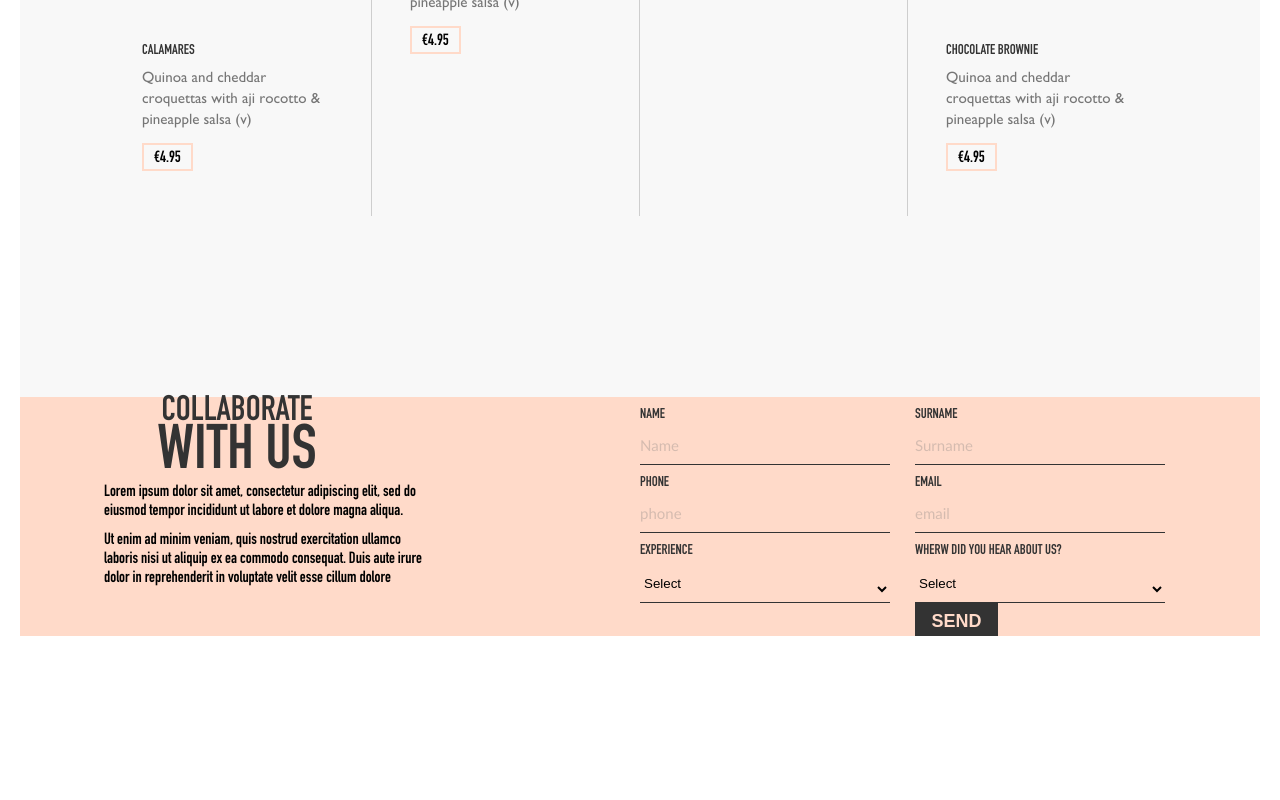
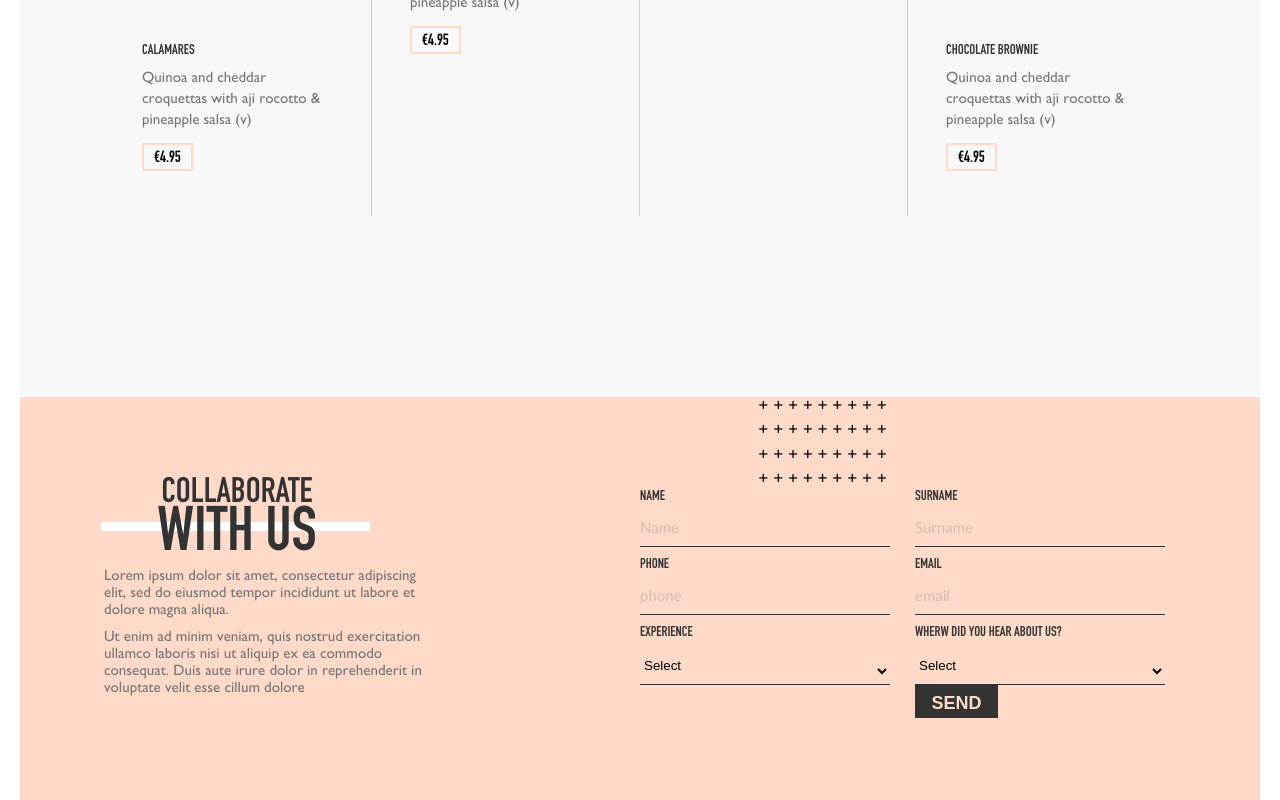
Before and after one commit to orivelton/studio-graphene-home-page, a React (Create React App) app: page / in a window 1280 px wide. Shown: the part 1440-2240 px from the top of the page. Before the commit the page ends 2076 px from the top, so only its background shows below. Built offline with nearby package versions, Linux system fonts and the light colour scheme.

Commit message:
chore: added square

```diff
--- a/src/components/FormContact/FormContact.scss
+++ b/src/components/FormContact/FormContact.scss
@@ -4,6 +4,7 @@
   display: flex;;
   text-transform: uppercase;
   flex-direction: row;
+  position: relative;
   &__box {
     width: 250px;
     display: flex;
--- a/src/components/FormContact/index.js
+++ b/src/components/FormContact/index.js
@@ -1,8 +1,11 @@
 import React from 'react';
 import './FormContact.scss';
+import StyleSquare from '../StyleSquare';
 
 const FormContact = () => (
   <form className="form">
+    <StyleSquare icon="+"/>
+
     <div className="form__box">
       <label className="form__label" htmlFor="name">Name</label>
       <input className="form__input" id="name" type="text" placeholder="Name"/>
--- /dev/null
+++ b/src/components/StyleSquare/StyleSquare.scss
@@ -0,0 +1,13 @@
+.square {
+  position: absolute;
+  width: 134px;
+  height: 98px;
+  overflow: hidden;
+  top: -84px;
+  left: 116px;
+  &__item {
+    width: fit-content;
+    float: left;
+    margin: 2.6px;
+  }
+};
--- /dev/null
+++ b/src/components/StyleSquare/index.js
@@ -0,0 +1,10 @@
+import React from 'react';
+import './StyleSquare.scss';
+
+const StyleSquare = ({icon}) => (
+  <div className="square">
+    {[...Array(36)].map((item, index) => <span className="square__item" key={index}>{icon}</span>)}
+  </div>
+);
+
+export default StyleSquare;
--- a/src/components/Title/Title.scss
+++ b/src/components/Title/Title.scss
@@ -37,6 +37,12 @@
       opacity: 1;
       left: -18px;
     }
+    &--line-white {
+      &::before {
+        background: $white;
+        height: 9px;
+      }
+    }
   }
 
   &__text-bottom {
--- a/src/components/Title/index.js
+++ b/src/components/Title/index.js
@@ -1,11 +1,11 @@
 import React from 'react';
 import './Title.scss';
 
-const Title = ({textTop, text, textBottom}) => (
+const Title = ({textTop, text, textBottom, lineWhite}) => (
   <div className="title uppercase">
-    <h3 className="title__top">
+    <h3 className="title__top" >
       {textTop && textTop}
-      {text && <span className="title__text">{text}</span>}
+      {text && <span className={lineWhite ? 'title__text title__text--line-white ': 'title__text'}>{text}</span>}
     </h3>
     {textBottom && <h4 className="title__text-bottom">{textBottom}</h4>}
   </div>
--- a/src/sections/Contact/Contact.scss
+++ b/src/sections/Contact/Contact.scss
@@ -5,6 +5,7 @@
   display: flex;
   justify-content: center;
   flex-direction: row;
+  padding: 82px 0;
   &__box {
     width: 536px;
   }
@@ -12,5 +13,8 @@
   &__description {
     max-width: 322px;
     margin-bottom: 10px;
+    font-family: 'Gill Sans';
+    color: $grey;
+    font-size: 15px;
   }
 }
--- a/src/sections/Contact/index.js
+++ b/src/sections/Contact/index.js
@@ -6,7 +6,7 @@ import FormContact from '../../components/FormContact';
 const Contact = () => (
   <section className="contact">
     <div className="contact__box">
-      <Title textTop="COLLABORATE" text="WITH US" />
+      <Title textTop="COLLABORATE" text="WITH US" lineWhite/>
       <p className="contact__description">Lorem ipsum dolor sit amet, consectetur adipiscing elit, sed do eiusmod tempor incididunt ut labore et dolore magna aliqua.</p>
       <p className="contact__description">Ut enim ad minim veniam, quis nostrud exercitation ullamco laboris nisi ut aliquip ex ea commodo consequat. Duis aute irure dolor in reprehenderit in voluptate velit esse cillum dolore</p>
     </div>
```
